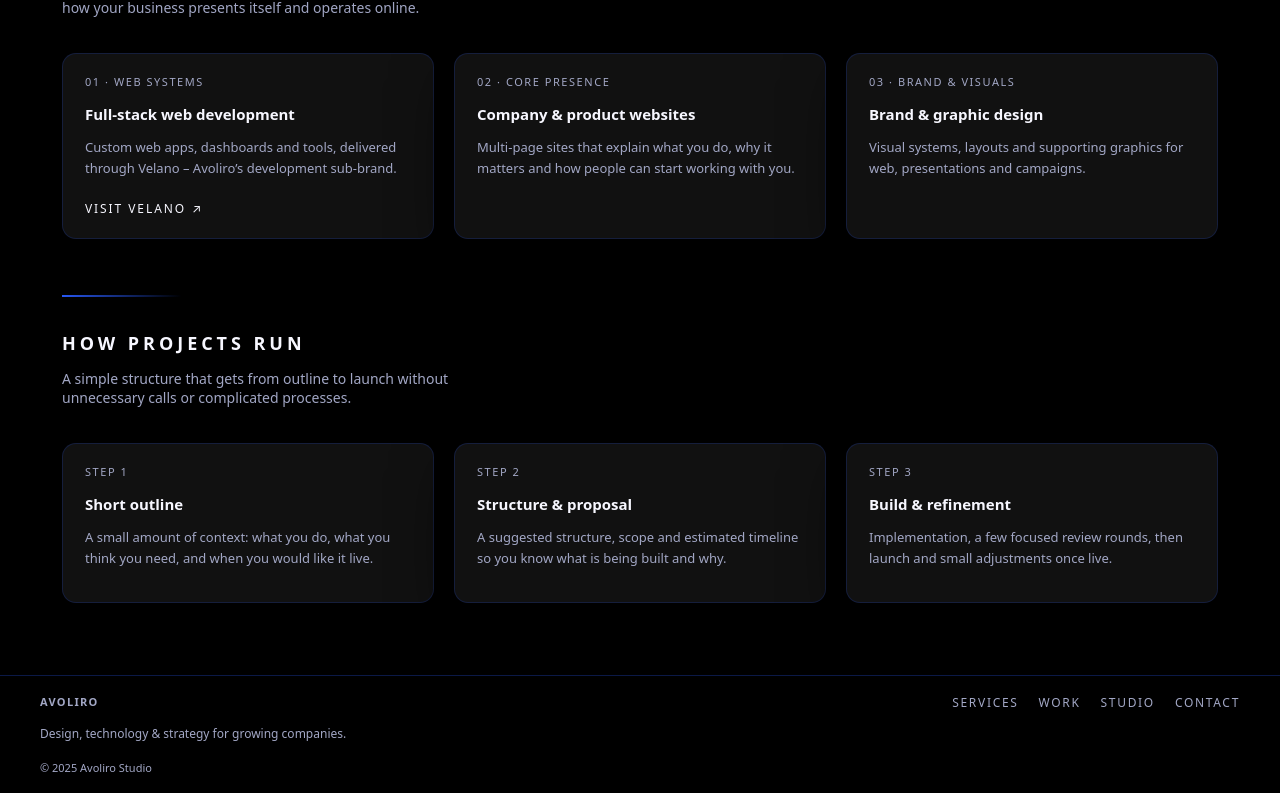
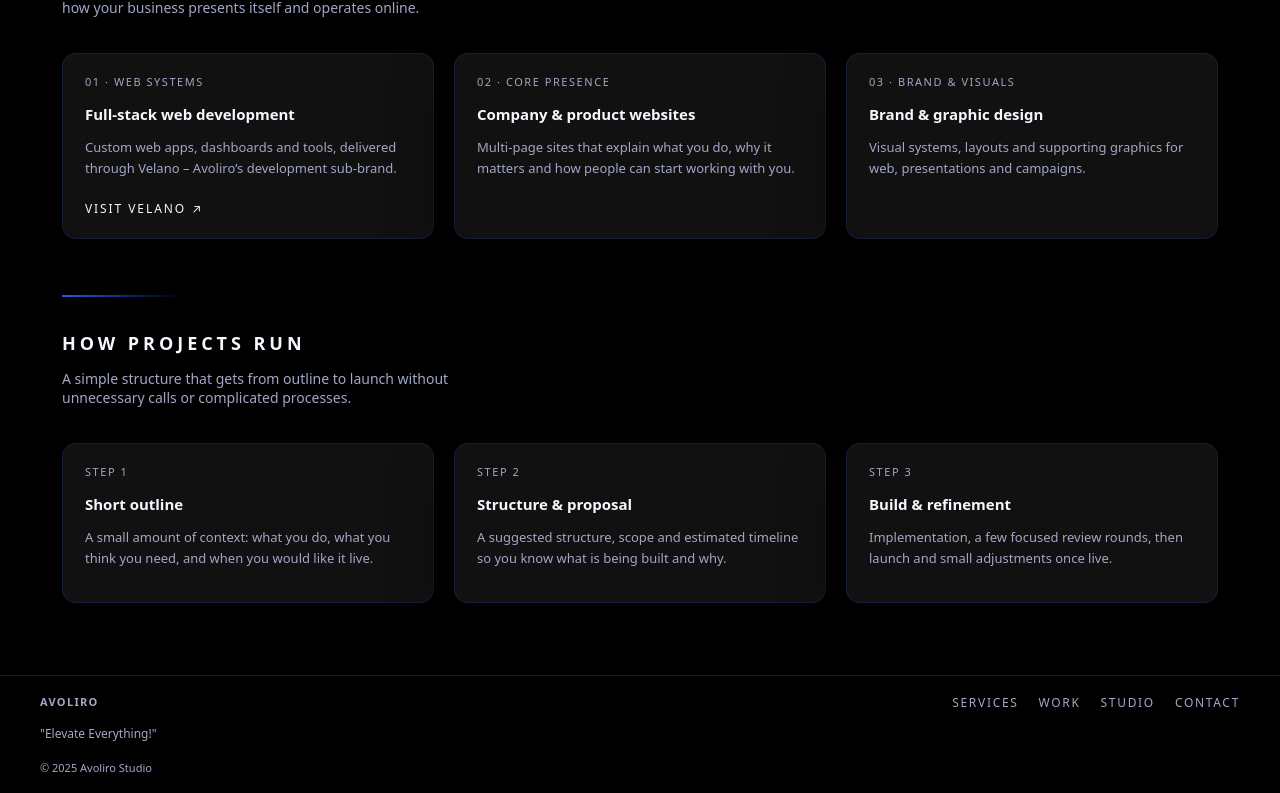
Before and after one commit to FABgaming-lol/AVOLIRO, a React (Vite) app: page /services in a window 1280 px wide. Shown: the part 252-1045 px from the top of the page. Built offline with nearby package versions, Linux system fonts and the light colour scheme.

Commit message:
Update Footer.jsx

```diff
--- a/src/components/Footer.jsx
+++ b/src/components/Footer.jsx
@@ -10,7 +10,7 @@ export default function Footer() {
         <div className="footer-brand">
           <strong style={{ letterSpacing: '0.12em' }}>AVOLIRO</strong>
           <p className="footer-tagline">
-            Design, technology &amp; strategy for growing companies.
+            "Elevate Everything!"
           </p>
           <span className="footer-meta">© {year} Avoliro Studio</span>
         </div>
```
